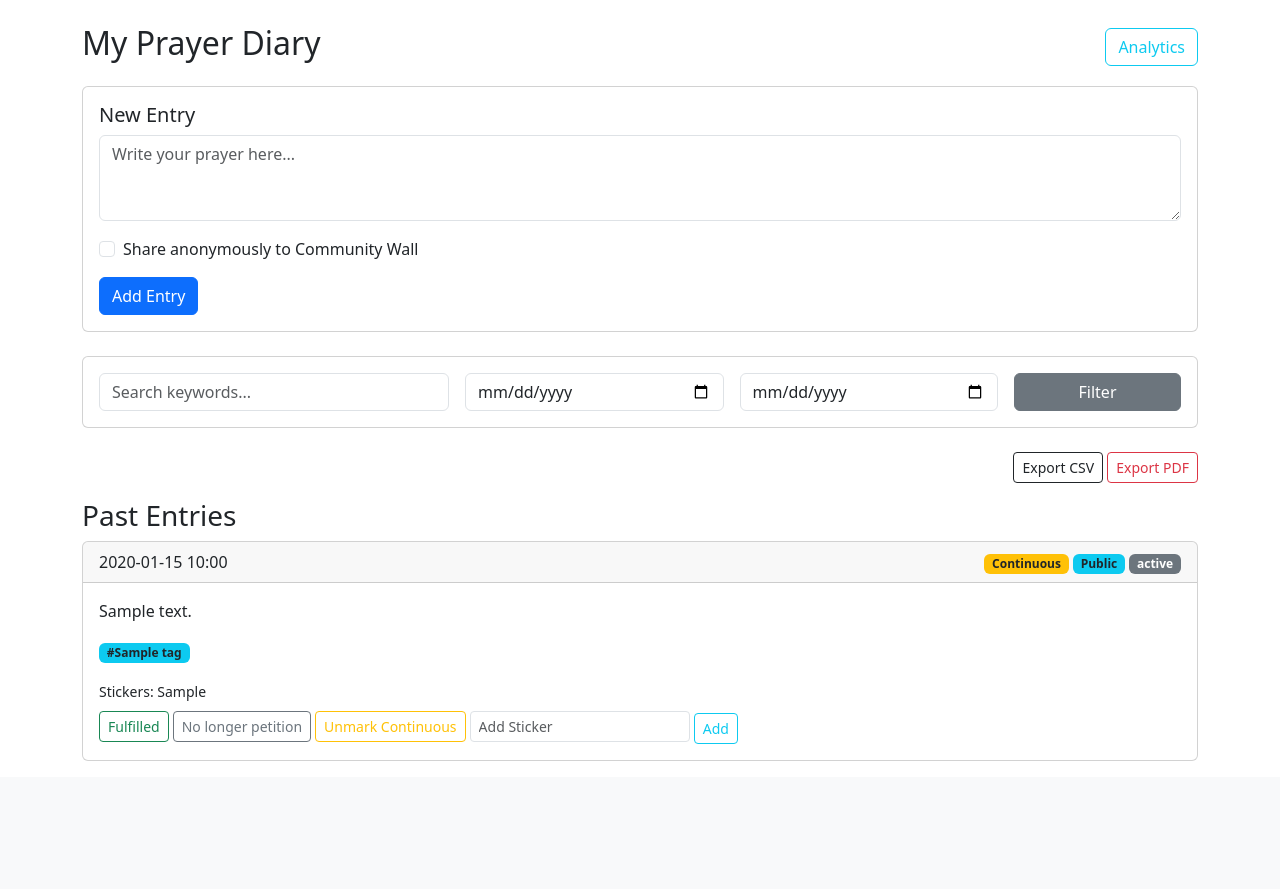
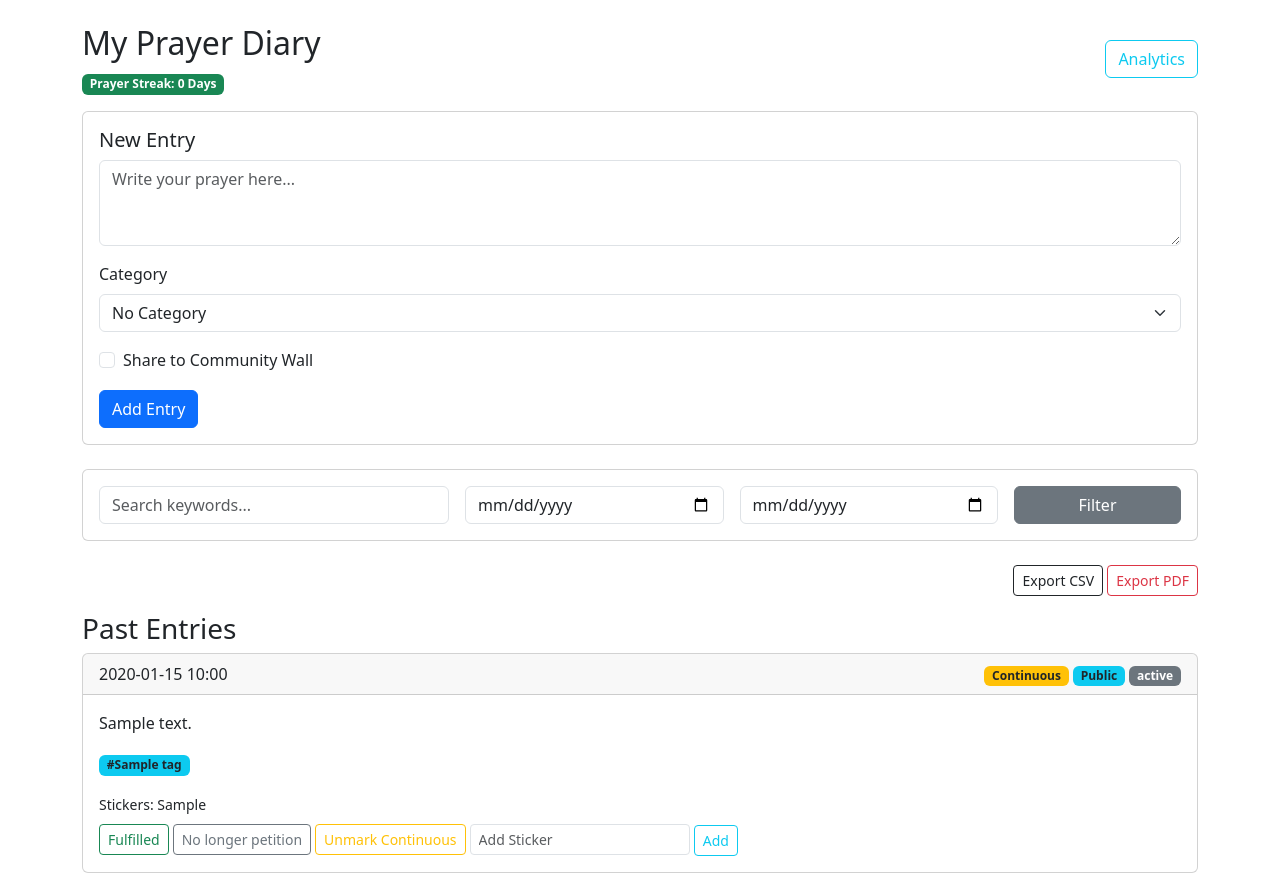
Before and after one commit to arm00pv/pray, a Flask app: page /dashboard in a window 1280 px wide. Shown: the part 56-945 px from the top of the page. Before the commit the page ends 817 px from the top, so only its background shows below. Run offline with Flask 3, Linux system fonts and the light colour scheme; a user stored in the database is signed in; tables that the repository leaves empty hold one stand-in row (values such as "Sample post").

Commit message:
Add Amen, Categories, and Streak features

```diff
--- a/models.py
+++ b/models.py
@@ -20,6 +20,35 @@ class User(UserMixin, db.Model):
 
     def get_id(self):
         return f"user_{self.id}"
+
+    def calculate_streak(self):
+        """Calculates consecutive days with at least one prayer entry."""
+        if not self.entries:
+            return 0
+
+        # Get unique dates of entries, sorted descending
+        dates = sorted(list(set(e.created_at.date() for e in self.entries)), reverse=True)
+
+        if not dates:
+            return 0
+
+        today = datetime.now(timezone.utc).date()
+
+        # Check if the most recent entry is today or yesterday
+        # If the last entry was before yesterday, streak is broken (0), unless we count the streak up to that point?
+        # Typically "current streak" means active. If I didn't pray today (yet) but prayed yesterday, is my streak 1 or 0?
+        # Usually, if I prayed yesterday, my streak is alive. If I miss yesterday, it resets.
+
+        if (today - dates[0]).days > 1:
+            return 0
+
+        streak = 1
+        for i in range(len(dates) - 1):
+            if (dates[i] - dates[i+1]).days == 1:
+                streak += 1
+            else:
+                break
+        return streak
 
 class BlockedUser(db.Model):
     id = db.Column(db.Integer, primary_key=True)
@@ -55,11 +84,19 @@ class PrayerEntry(db.Model):
     is_public = db.Column(db.Boolean, default=False) # Added is_public
     is_anonymous = db.Column(db.Boolean, default=False)
     flag_count = db.Column(db.Integer, default=0)
+    category = db.Column(db.String(50), nullable=True)
     stickers = db.Column(db.String(200)) # Comma separated list
     tags = db.relationship('Tag', secondary=entry_tags, lazy='subquery',
         backref=db.backref('entries', lazy=True))
+    amens = db.relationship('Amen', backref='entry', lazy=True)
 
 class Tag(db.Model):
     id = db.Column(db.Integer, primary_key=True)
     name = db.Column(db.String(50), unique=True, nullable=False)
     count = db.Column(db.Integer, default=0)
+
+class Amen(db.Model):
+    id = db.Column(db.Integer, primary_key=True)
+    user_id = db.Column(db.Integer, db.ForeignKey('user.id'), nullable=False)
+    entry_id = db.Column(db.Integer, db.ForeignKey('prayer_entry.id'), nullable=False)
+    created_at = db.Column(db.DateTime, default=lambda: datetime.now(timezone.utc))
--- a/routes/entry_routes.py
+++ b/routes/entry_routes.py
@@ -55,6 +55,7 @@ def add_entry():
     content = request.form.get('content')
     is_public = 'is_public' in request.form
     is_anonymous = 'is_anonymous' in request.form
+    category = request.form.get('category')
 
     if not content:
         flash('Prayer content cannot be empty.')
@@ -79,7 +80,8 @@ def add_entry():
         ip_address=ip,
         geolocation_data=json.dumps(geo_data) if geo_data else None,
         is_public=is_public,
-        is_anonymous=is_anonymous
+        is_anonymous=is_anonymous,
+        category=category
     )
 
     # Tags
--- a/templates/user_dashboard.html
+++ b/templates/user_dashboard.html
@@ -4,7 +4,10 @@
 <div class="row">
     <div class="col-md-12">
         <div class="d-flex justify-content-between align-items-center mb-3">
-            <h2>My Prayer Diary</h2>
+            <div>
+                <h2>My Prayer Diary</h2>
+                <span class="badge bg-success">Prayer Streak: {{ current_user.calculate_streak() }} Days</span>
+            </div>
             <div>
                  <a href="{{ url_for('analytics.index') }}" class="btn btn-outline-info">Analytics</a>
             </div>
@@ -18,16 +21,54 @@
                     <div class="mb-3">
                         <textarea class="form-control" name="content" rows="3" placeholder="Write your prayer here..." required></textarea>
                     </div>
-                    <div class="form-check mb-3">
-                        <input class="form-check-input" type="checkbox" name="is_public" id="is_public">
-                        <label class="form-check-label" for="is_public">
-                            Share anonymously to Community Wall
-                        </label>
+                    <div class="mb-3">
+                        <label for="category" class="form-label">Category</label>
+                        <select class="form-select" name="category" id="category">
+                            <option value="">No Category</option>
+                            <option value="Personal">Personal</option>
+                            <option value="Family">Family</option>
+                            <option value="Work">Work</option>
+                            <option value="Health">Health</option>
+                            <option value="Church">Church</option>
+                            <option value="World">World</option>
+                            <option value="Other">Other</option>
+                        </select>
+                    </div>
+                    <div class="row mb-3">
+                        <div class="col-md-6">
+                            <div class="form-check">
+                                <input class="form-check-input" type="checkbox" name="is_public" id="is_public" onchange="toggleAnonymous()">
+                                <label class="form-check-label" for="is_public">
+                                    Share to Community Wall
+                                </label>
+                            </div>
+                        </div>
+                        <div class="col-md-6">
+                            <div class="form-check" id="anonymous_container" style="display:none;">
+                                <input class="form-check-input" type="checkbox" name="is_anonymous" id="is_anonymous">
+                                <label class="form-check-label" for="is_anonymous">
+                                    Post Anonymously
+                                </label>
+                            </div>
+                        </div>
                     </div>
                     <button type="submit" class="btn btn-primary">Add Entry</button>
                 </form>
             </div>
         </div>
+
+        <script>
+        function toggleAnonymous() {
+            var isPublic = document.getElementById('is_public');
+            var anonContainer = document.getElementById('anonymous_container');
+            if (isPublic.checked) {
+                anonContainer.style.display = 'block';
+            } else {
+                anonContainer.style.display = 'none';
+                document.getElementById('is_anonymous').checked = false;
+            }
+        }
+        </script>
 
         <!-- Search & Filter -->
         <div class="card mb-4">
```
Also changed, not shown: routes/community_routes.py (+24 -3 lines), templates/community.html (+24 -0 lines).
